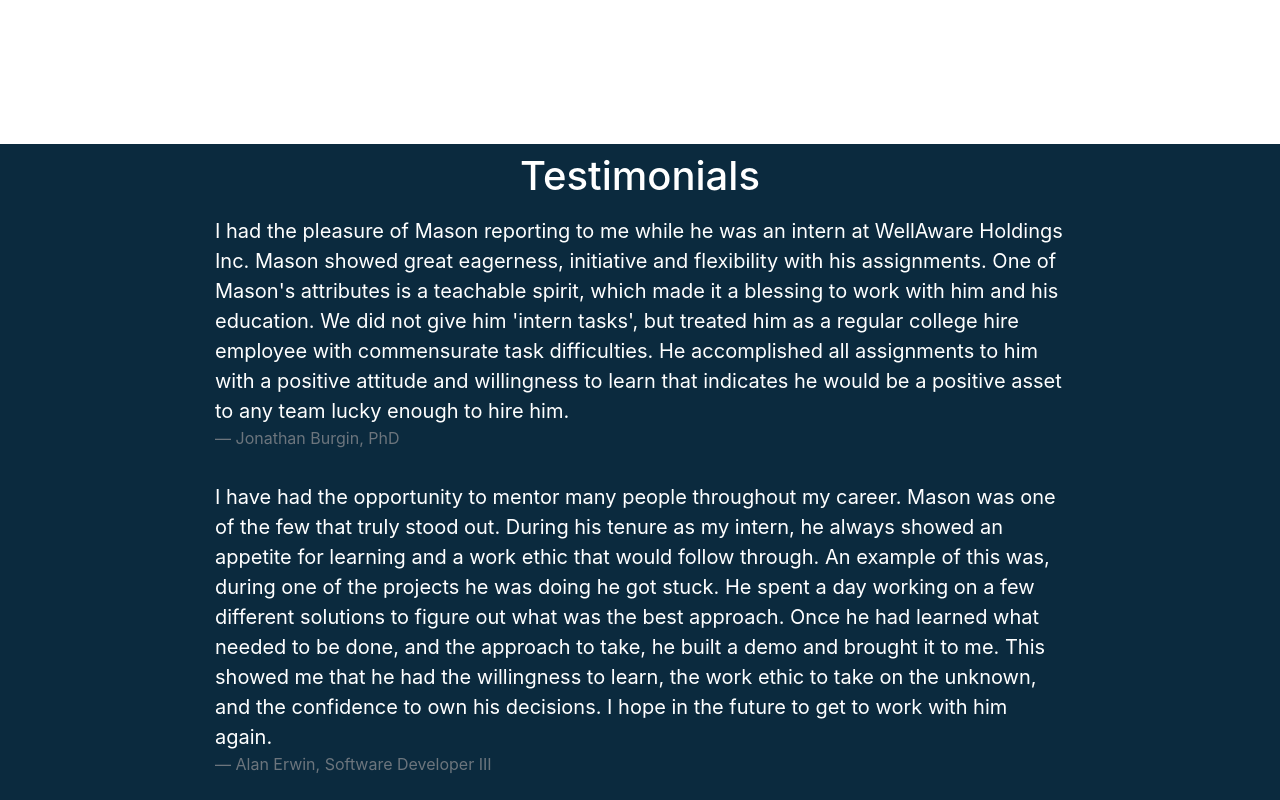
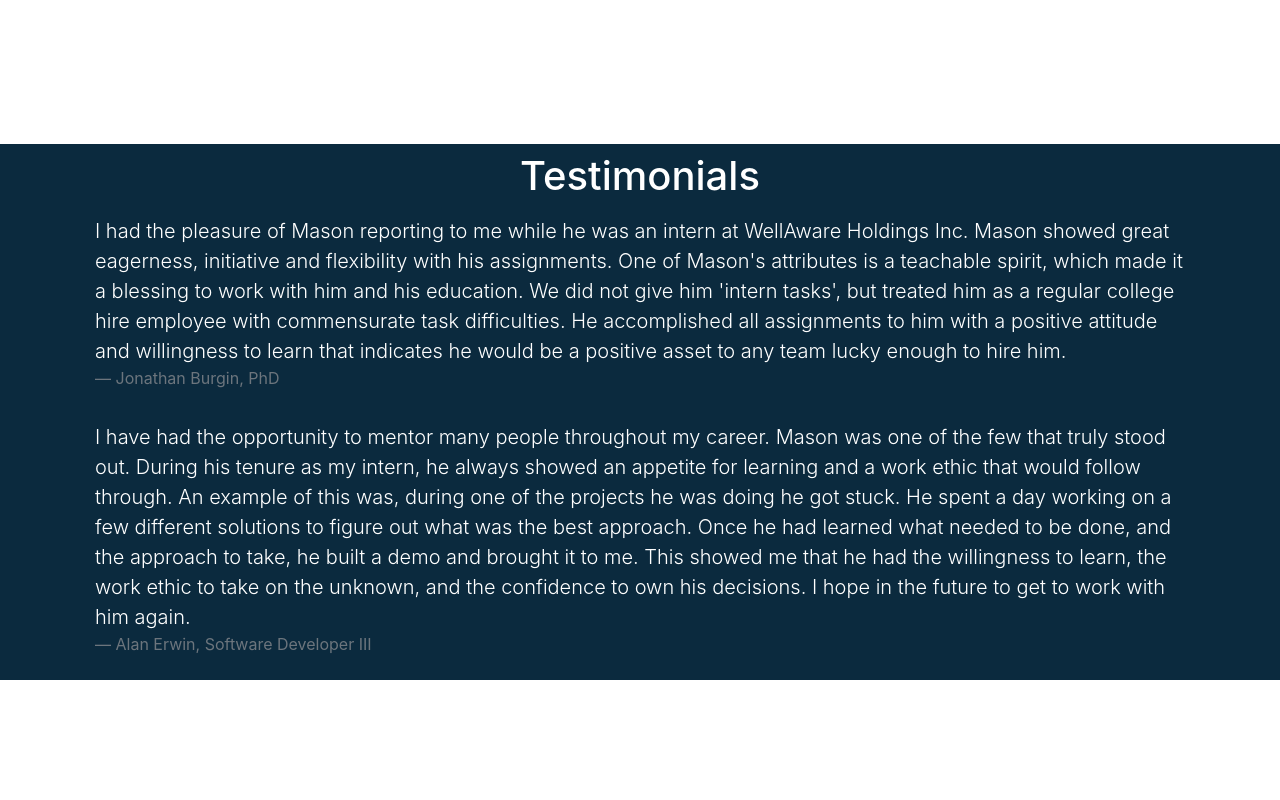
Before and after one commit to mpohler1/my-portfolio, a React (Create React App) app: page / in a window 1280 px wide. Shown: the part 1376-2176 px from the top of the page. After the commit the page ends 2056 px from the top, so only its background shows below. Built offline with nearby package versions, Linux system fonts and the light colour scheme; no server answers.

Commit message:
changed font weight of testimonials and changed content width to 70em

```diff
--- a/src/App.css
+++ b/src/App.css
@@ -30,7 +30,7 @@
 }
 
 .content {
-    max-width: 55em;
+    max-width: 70em;
 }
 
 .project-thumbnail {
--- a/src/components/Testimonials.jsx
+++ b/src/components/Testimonials.jsx
@@ -14,7 +14,7 @@ class Testimonials extends Component {
                         <div className="row my-2 content">
                             <div className="col">
                                 <blockquote className="blockquote">
-                                    <p className="m-0">{testimonial.quote}</p>
+                                    <p className="m-0 font-weight-light">{testimonial.quote}</p>
                                     <footer className="blockquote-footer">{testimonial.name}, {testimonial.title}</footer>
                                 </blockquote>
                             </div>
```
